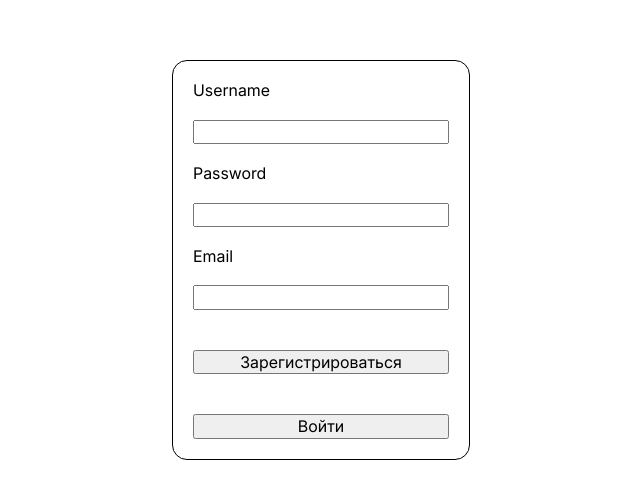
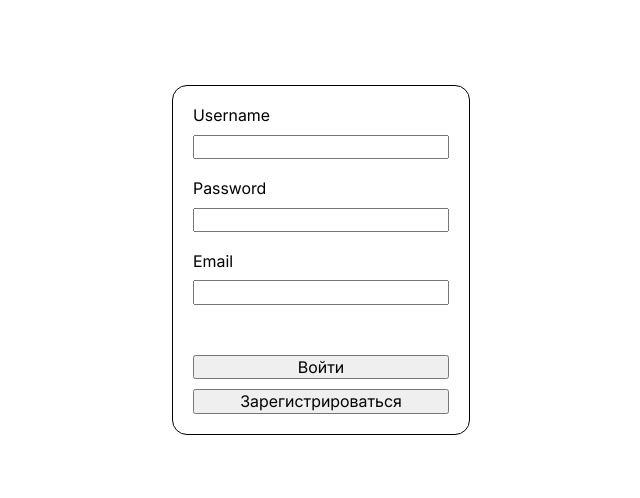
Before and after one commit to IakovlevKirill/Diploma-frontend, a React (Vite) app: page /auth in a window 1280 px wide. Shown: the part 140-638 px from the top of the page, without its empty margins (319-959 px from the left). Built offline with nearby package versions, Linux system fonts and the light colour scheme.

Commit message:
косметический фикс

```diff
--- a/src/components/Auth.tsx
+++ b/src/components/Auth.tsx
@@ -98,6 +98,7 @@ export const Auth = () => {
                     className="flex flex-col gap-[20px] border-1 border-black p-[20px] rounded-[15px]"
                     onSubmit={handleSubmit} // Добавлен обработчик submit
                 >
+                    <div className="flex flex-col gap-[10px]">
                         <label
                             className="font-[Inter]"
                             htmlFor="username"
@@ -109,6 +110,8 @@ export const Auth = () => {
                             value={formValues.username}
                             onChange={handleInputChange}
                         />
+                    </div>
+                    <div className="flex flex-col gap-[10px]">
                         <label
                             className="font-[Inter]"
                             htmlFor="password"
@@ -119,6 +122,8 @@ export const Auth = () => {
                             value={formValues.password}
                             onChange={handleInputChange}
                         />
+                    </div>
+                    <div className="flex flex-col gap-[10px]">
                         <label
                             className="font-[Inter]"
                             htmlFor="email"
@@ -130,8 +135,20 @@ export const Auth = () => {
                             value={formValues.email}
                             onChange={handleInputChange}
                         />
+                    </div>
+                    <div className="flex flex-col gap-[10px] mt-[30px]">
                         <button
-                        className="mt-[20px] font-[Inter]"
+                            className="font-[Inter]"
+                            onClick={() => {
+                                setAuthFuncType('login');
+                            }}
+                            type="submit"
+                            disabled={isLoginLoading} // Добавлена блокировка кнопки при загрузке
+                        >
+                            {isRegisterLoading ? 'Загрузка...' : 'Войти'}
+                        </button>
+                        <button
+                            className="font-[Inter]"
                             onClick={() => {
                                 setAuthFuncType('register');
                             }}
@@ -140,16 +157,7 @@ export const Auth = () => {
                         >
                             {isRegisterLoading ? 'Загрузка...' : 'Зарегистрироваться'}
                         </button>
-                    <button
-                        className="mt-[20px] font-[Inter]"
-                        onClick={() => {
-                            setAuthFuncType('login');
-                        }}
-                        type="submit"
-                        disabled={isLoginLoading} // Добавлена блокировка кнопки при загрузке
-                    >
-                        {isRegisterLoading ? 'Загрузка...' : 'Войти'}
-                    </button>
+                    </div>
                 </form>
             </div>
         </div>
```
Lines whose indentation alone changed are shown as unchanged.
